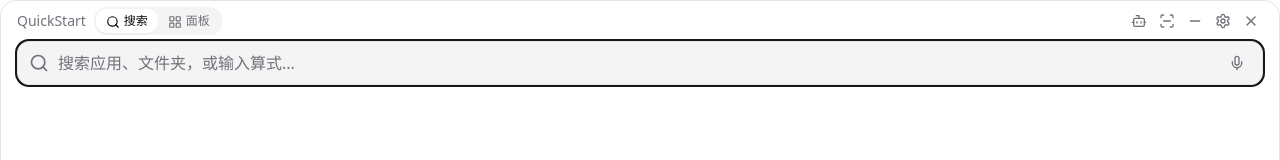
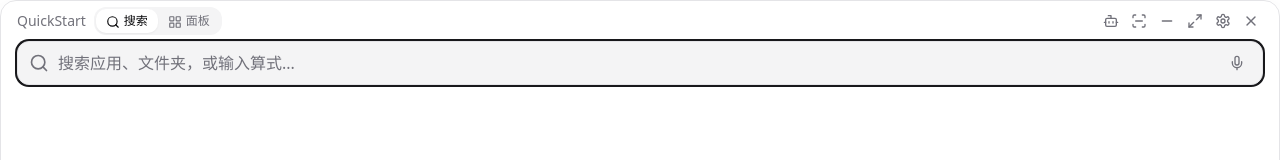
Before and after one commit to wangneal/QuickStart, a React (Vite) app: page / in a window 1280 px wide. Shown: the top 160 px of the page. Built offline with nearby package versions, Linux system fonts and the light colour scheme.

Commit message:
fix: maximize button, system app filter, dedup, lnk icon

```diff
--- a/src-tauri/capabilities/default.json
+++ b/src-tauri/capabilities/default.json
@@ -8,6 +8,9 @@
     "core:window:allow-show",
     "core:window:allow-hide",
     "core:window:allow-minimize",
+    "core:window:allow-maximize",
+    "core:window:allow-unmaximize",
+    "core:window:allow-is-maximized",
     "core:window:allow-set-focus",
     "core:window:allow-is-visible",
     "core:window:allow-close",
--- a/src/App.tsx
+++ b/src/App.tsx
@@ -5,7 +5,7 @@ import { useStore, type AppItem } from "./store";
 import AIChat from "./AIChat";
 import SettingsPanel from "./Settings";
 import {
-  Search, Mic, Settings, X, Minus, Folder, Trash2, Pin, ScanLine,
+  Search, Mic, Settings, X, Minus, Maximize2, Folder, Trash2, Pin, ScanLine,
   ExternalLink, Calculator, LayoutGrid, List, Plus, FolderPlus, FileType, Bot,
 } from "lucide-react";
 
@@ -48,6 +48,7 @@ export default function App() {
   const [showSettings, setShowSettings] = useState(false);
   const [showAIChat, setShowAIChat] = useState(false);
   const [showFolderInput, setShowFolderInput] = useState(false);
+  const [maximized, setMaximized] = useState(false);
   const [iconCache, setIconCache] = useState<Record<number, string>>({});
   const [folderName, setFolderName] = useState("");
   const [folderPath, setFolderPath] = useState("");
@@ -146,6 +147,13 @@ export default function App() {
   const minimizeWindow = async () => {
     const w = await import("@tauri-apps/api/window"); await w.getCurrentWindow().minimize();
   };
+  const toggleMaximize = async () => {
+    const w = await import("@tauri-apps/api/window");
+    const win = w.getCurrentWindow();
+    const isMax = await win.isMaximized();
+    if (isMax) { await win.unmaximize(); setMaximized(false); }
+    else { await win.maximize(); setMaximized(true); }
+  };
 
   // 语音
   const toggleListening = () => {
@@ -219,6 +227,9 @@ export default function App() {
           </button>
           <button onClick={minimizeWindow} className="p-1 rounded-md hover:bg-accent text-muted-foreground hover:text-foreground transition-colors" title="最小化">
             <Minus className="w-4 h-4" />
+          </button>
+          <button onClick={toggleMaximize} className="p-1 rounded-md hover:bg-accent text-muted-foreground hover:text-foreground transition-colors" title={maximized ? "还原" : "最大化"}>
+            <Maximize2 className="w-4 h-4" />
           </button>
           <button onClick={() => setShowSettings(true)} className="p-1 rounded-md hover:bg-accent text-muted-foreground hover:text-foreground transition-colors" title="设置">
             <Settings className="w-4 h-4" />
```
Also changed, not shown: 1 other file (tests, documents, lock files or other folders).
